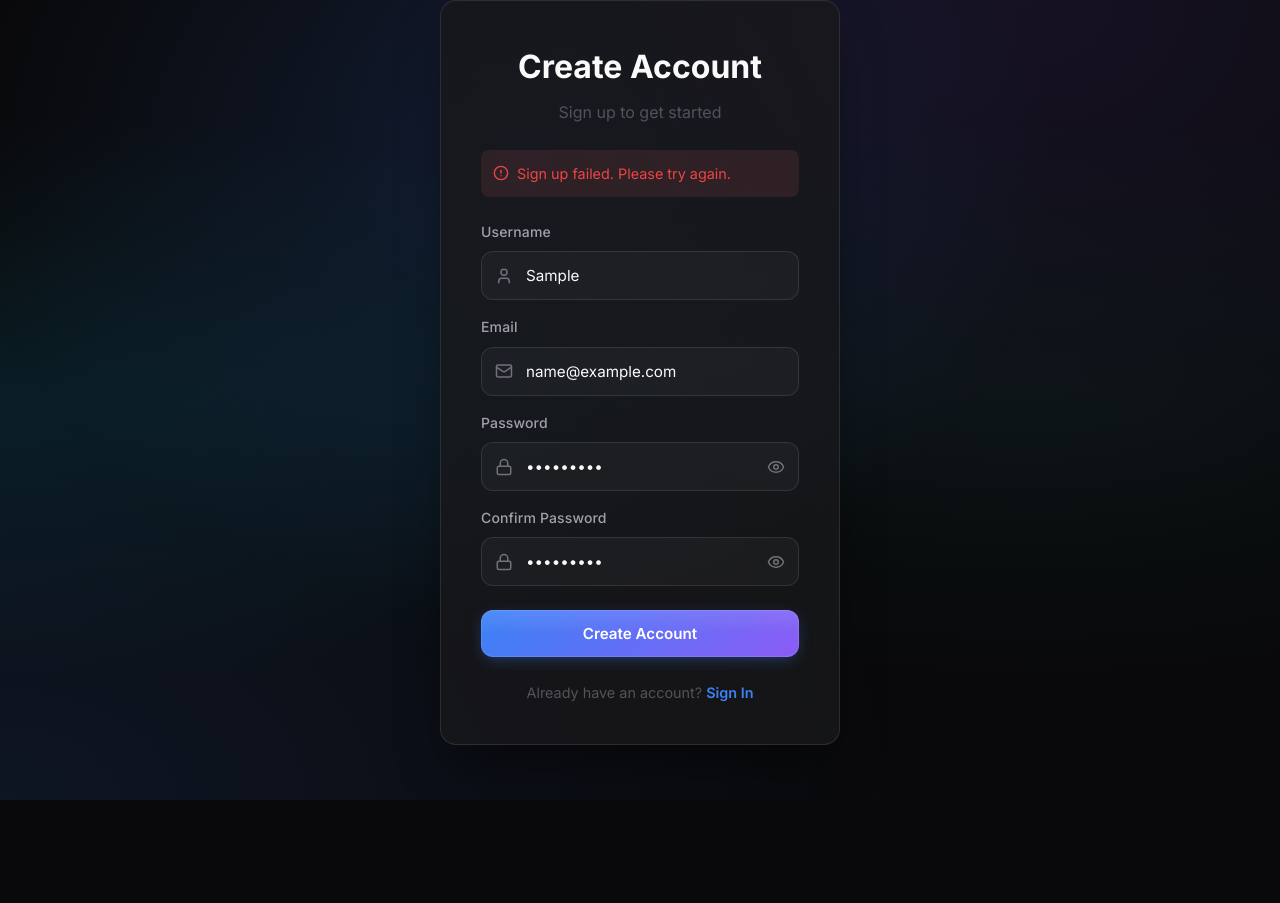
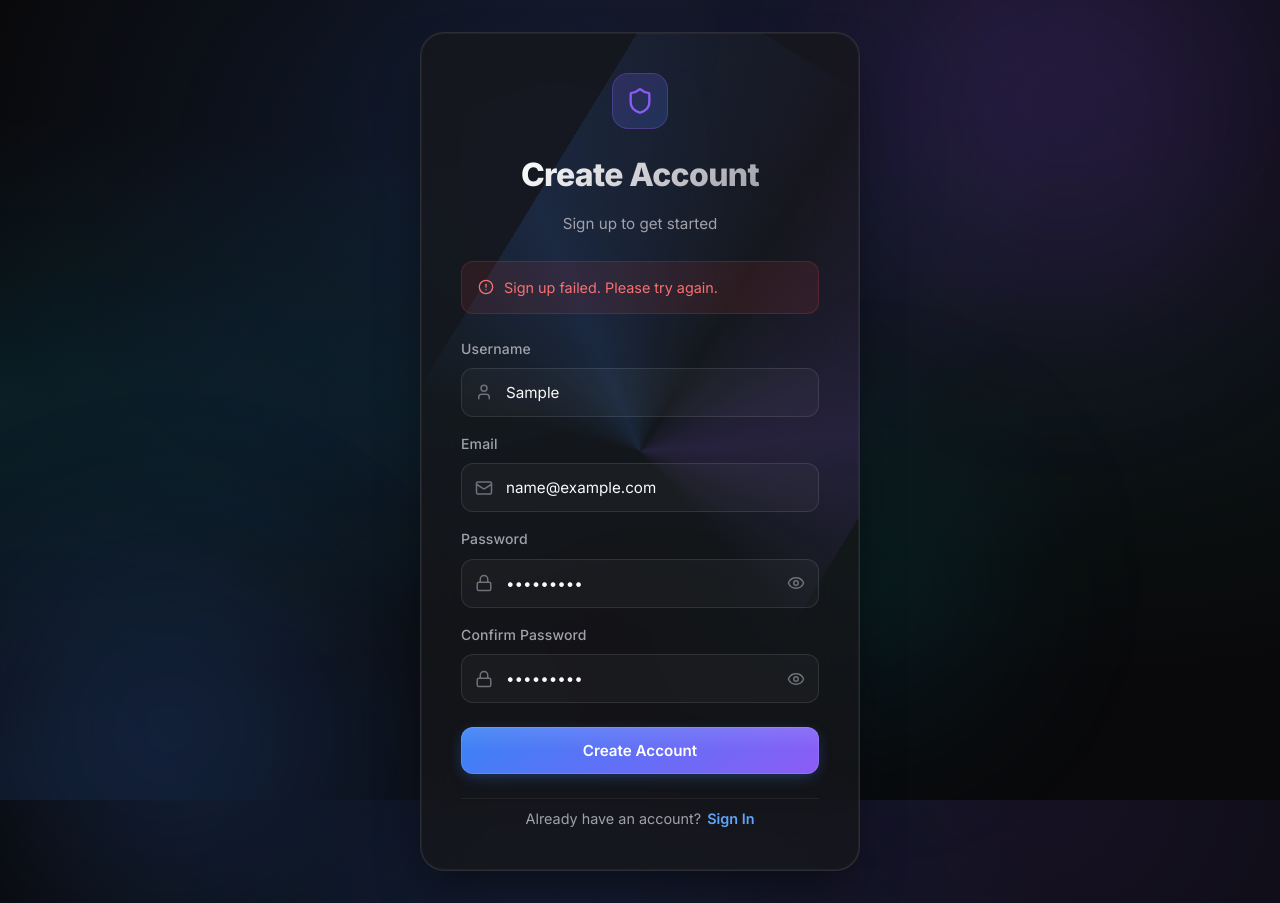
Before and after one commit to crash2cost/frontend, a React (Vite) app: page /signup in a window 1280 px wide. Both pictures are taken after typing "Sample", "name@example.com", "Sample123", "Sample123" into the empty fields and a click on the button "Create Account". Before the commit the page ends 800 px from the top, so only its background shows below. Built offline with nearby package versions, Linux system fonts and the light colour scheme; no server answers.

Commit message:
Feat(SignUp): Redesign signup page with improved aesthetics and animations

```diff
--- a/src/pages/SignUp.module.css
+++ b/src/pages/SignUp.module.css
@@ -2,58 +2,168 @@
   display: flex;
   justify-content: center;
   align-items: center;
-  min-height: 80vh;
+  min-height: 100vh;
   width: 100%;
+  padding: 2rem;
+  position: relative;
+  overflow: hidden;
+}
+
+/* Animated Background Orbs */
+.orb1,
+.orb2,
+.orb3 {
+  position: fixed;
+  border-radius: 50%;
+  filter: blur(80px);
+  opacity: 0.5;
+  pointer-events: none;
+  animation: float 20s ease-in-out infinite;
+}
+
+.orb1 {
+  width: 600px;
+  height: 600px;
+  background: radial-gradient(circle, rgba(139, 92, 246, 0.4) 0%, transparent 70%);
+  top: -200px;
+  right: -100px;
+  animation-delay: 0s;
+}
+
+.orb2 {
+  width: 500px;
+  height: 500px;
+  background: radial-gradient(circle, rgba(59, 130, 246, 0.4) 0%, transparent 70%);
+  bottom: -150px;
+  left: -100px;
+  animation-delay: -7s;
+}
+
+.orb3 {
+  width: 400px;
+  height: 400px;
+  background: radial-gradient(circle, rgba(6, 182, 212, 0.3) 0%, transparent 70%);
+  top: 50%;
+  left: 50%;
+  transform: translate(-50%, -50%);
+  animation-delay: -14s;
+}
+
+@keyframes float {
+  0%, 100% { transform: translate(0, 0) scale(1); }
+  25% { transform: translate(30px, -30px) scale(1.05); }
+  50% { transform: translate(-20px, 20px) scale(0.95); }
+  75% { transform: translate(20px, 30px) scale(1.02); }
 }
 
 .card {
-  background: var(--bg-card);
+  position: relative;
+  background: rgba(24, 24, 27, 0.7);
+  backdrop-filter: blur(20px);
+  -webkit-backdrop-filter: blur(20px);
   padding: 2.5rem;
-  border-radius: 16px;
-  border: 1px solid var(--border-color);
+  border-radius: 24px;
+  border: 1px solid rgba(255, 255, 255, 0.1);
   width: 100%;
-  max-width: 400px;
+  max-width: 440px;
   display: flex;
   flex-direction: column;
   gap: 1.5rem;
-  box-shadow: 0 25px 50px -12px rgba(0, 0, 0, 0.5);
+  box-shadow:
+    0 25px 50px -12px rgba(0, 0, 0, 0.5),
+    0 0 0 1px rgba(255, 255, 255, 0.05) inset;
+  z-index: 10;
+  overflow: hidden;
+}
+
+.glowEffect {
+  position: absolute;
+  top: -2px;
+  left: -2px;
+  right: -2px;
+  bottom: -2px;
+  border-radius: 26px;
+  background: conic-gradient(
+    from 0deg,
+    transparent,
+    rgba(139, 92, 246, 0.3),
+    transparent 30%,
+    transparent 70%,
+    rgba(59, 130, 246, 0.3),
+    transparent
+  );
+  z-index: -1;
+  animation: spin 8s linear infinite;
+  opacity: 0.5;
+}
+
+@keyframes spin {
+  to { transform: rotate(360deg); }
 }
 
 .header {
   text-align: center;
+  display: flex;
+  flex-direction: column;
+  align-items: center;
+  gap: 0.75rem;
+}
+
+.logoIcon {
+  width: 56px;
+  height: 56px;
+  background: linear-gradient(135deg, rgba(139, 92, 246, 0.2) 0%, rgba(59, 130, 246, 0.2) 100%);
+  border-radius: 16px;
+  display: flex;
+  align-items: center;
+  justify-content: center;
+  color: #8b5cf6;
+  border: 1px solid rgba(139, 92, 246, 0.3);
+  margin-bottom: 0.5rem;
 }
 
 .title {
   font-size: 2rem;
-  font-weight: bold;
-  margin-bottom: 0.5rem;
-  color: var(--text-main);
+  font-weight: 800;
+  margin: 0;
+  letter-spacing: -0.02em;
+}
+
+.titleGradient {
+  background: linear-gradient(135deg, #ffffff 0%, #a1a1aa 100%);
+  -webkit-background-clip: text;
+  -webkit-text-fill-color: transparent;
+  background-clip: text;
 }
 
 .subtitle {
-  color: var(--text-muted);
+  color: var(--text-secondary);
+  margin: 0;
+  font-size: 0.95rem;
 }
 
 .error {
-  background: rgba(248, 113, 113, 0.1);
-  color: var(--error-color);
-  padding: 0.75rem;
-  border-radius: 8px;
+  background: rgba(239, 68, 68, 0.1);
+  color: #f87171;
+  padding: 0.875rem 1rem;
+  border-radius: 12px;
   font-size: 0.9rem;
   display: flex;
   align-items: center;
-  gap: 0.5rem;
+  gap: 0.625rem;
+  border: 1px solid rgba(239, 68, 68, 0.2);
 }
 
 .success {
-  background: rgba(34, 197, 94, 0.1);
-  color: var(--accent-green);
-  padding: 0.75rem;
-  border-radius: 8px;
+  background: rgba(16, 185, 129, 0.1);
+  color: #34d399;
+  padding: 0.875rem 1rem;
+  border-radius: 12px;
   font-size: 0.9rem;
   display: flex;
   align-items: center;
-  gap: 0.5rem;
+  gap: 0.625rem;
+  border: 1px solid rgba(16, 185, 129, 0.2);
 }
 
 .form {
@@ -63,22 +173,52 @@
 }
 
 .submitButton {
+  width: 100%;
   margin-top: 0.5rem;
+  background: linear-gradient(135deg, #3b82f6 0%, #8b5cf6 100%) !important;
+  border: none !important;
+  box-shadow:
+    0 4px 15px -3px rgba(59, 130, 246, 0.4),
+    0 0 0 1px rgba(255, 255, 255, 0.1) inset !important;
+}
+
+.submitButton:hover {
+  box-shadow:
+    0 8px 25px -5px rgba(59, 130, 246, 0.5),
+    0 0 0 1px rgba(255, 255, 255, 0.15) inset !important;
 }
 
 .footer {
   text-align: center;
-  color: var(--text-muted);
+  color: var(--text-secondary);
   font-size: 0.9rem;
+  padding-top: 0.5rem;
+  border-top: 1px solid rgba(255, 255, 255, 0.06);
 }
 
 .loginLink {
-  color: var(--accent-blue);
+  color: #60a5fa;
   text-decoration: none;
   font-weight: 600;
-  margin-left: 0.25rem;
+  margin-left: 0.375rem;
+  transition: color 0.2s ease;
 }
 
 .loginLink:hover {
-  text-decoration: underline;
+  color: #93c5fd;
+  text-decoration: none;
 }
+
+@media (max-width: 480px) {
+  .container {
+    padding: 1rem;
+  }
+
+  .card {
+    padding: 2rem 1.5rem;
+  }
+
+  .title {
+    font-size: 1.75rem;
+  }
+}
--- a/src/pages/SignUp.tsx
+++ b/src/pages/SignUp.tsx
@@ -2,12 +2,33 @@ import React, { useState } from 'react';
 import { useAuth } from '../hooks';
 import { api } from '../api';
 import { Button, Input, PasswordRequirements } from '../components/common';
-import { User, Lock, Mail, AlertCircle, CheckCircle } from 'lucide-react';
+import { User, Lock, Mail, AlertCircle, CheckCircle, Zap, Shield } from 'lucide-react';
+import { motion, AnimatePresence } from 'framer-motion';
 import type { AuthResponse } from '../types';
 import styles from './SignUp.module.css';
 import { Link } from 'react-router-dom';
 import { API_ROUTES, ERRORS, MESSAGES, UI_TEXT, VALIDATION } from '../components/common/constants/constants';
 import type { SignUpFormData } from './SignUp.types';
+
+const containerVariants = {
+  hidden: { opacity: 0 },
+  visible: {
+    opacity: 1,
+    transition: {
+      duration: 0.4,
+      staggerChildren: 0.1
+    }
+  }
+};
+
+const itemVariants = {
+  hidden: { opacity: 0, y: 20 },
+  visible: {
+    opacity: 1,
+    y: 0,
+    transition: { duration: 0.4, ease: [0.25, 0.46, 0.45, 0.94] }
+  }
+};
 
 const SignUp: React.FC = () => {
   const { login } = useAuth();
@@ -70,27 +91,58 @@ const SignUp: React.FC = () => {
 
   return (
     <div className={styles.container}>
-      <div className={styles.card}>
-        <div className={styles.header}>
-          <h2 className={styles.title}>{UI_TEXT.SIGNUP.TITLE}</h2>
+      {/* Animated background orbs */}
+      <div className={styles.orb1}></div>
+      <div className={styles.orb2}></div>
+      <div className={styles.orb3}></div>
+
+      <motion.div
+        className={styles.card}
+        variants={containerVariants}
+        initial="hidden"
+        animate="visible"
+      >
+        <div className={styles.glowEffect}></div>
+
+        <motion.div className={styles.header} variants={itemVariants}>
+          <div className={styles.logoIcon}>
+            <Shield size={28} />
+          </div>
+          <h2 className={styles.title}>
+            <span className={styles.titleGradient}>{UI_TEXT.SIGNUP.TITLE}</span>
+          </h2>
           <p className={styles.subtitle}>{UI_TEXT.SIGNUP.SUBTITLE}</p>
-        </div>
+        </motion.div>
 
+        <AnimatePresence>
           {error && (
-          <div className={styles.error}>
+            <motion.div
+              className={styles.error}
+              initial={{ opacity: 0, y: -10 }}
+              animate={{ opacity: 1, y: 0 }}
+              exit={{ opacity: 0, y: -10 }}
+            >
               <AlertCircle size={16} />
               {error}
-          </div>
+            </motion.div>
           )}
+        </AnimatePresence>
 
+        <AnimatePresence>
           {success && (
-          <div className={styles.success}>
+            <motion.div
+              className={styles.success}
+              initial={{ opacity: 0, y: -10 }}
+              animate={{ opacity: 1, y: 0 }}
+              exit={{ opacity: 0, y: -10 }}
+            >
               <CheckCircle size={16} />
               {success}
-          </div>
+            </motion.div>
           )}
+        </AnimatePresence>
 
-        <form onSubmit={handleSubmit} className={styles.form}>
+        <motion.form onSubmit={handleSubmit} className={styles.form} variants={itemVariants}>
           <Input
             label="Username"
             icon={User}
@@ -136,18 +188,20 @@ const SignUp: React.FC = () => {
             required
           />
 
+          <motion.div whileHover={{ scale: 1.01 }} whileTap={{ scale: 0.99 }}>
             <Button type="submit" isLoading={loading} className={styles.submitButton}>
               Create Account
             </Button>
-        </form>
+          </motion.div>
+        </motion.form>
 
-        <div className={styles.footer}>
+        <motion.div className={styles.footer} variants={itemVariants}>
           Already have an account?
           <Link to="/login" className={styles.loginLink}>
             Sign In
           </Link>
-        </div>
-      </div>
+        </motion.div>
+      </motion.div>
     </div>
   );
 };
```
Lines whose indentation alone changed are shown as unchanged.
